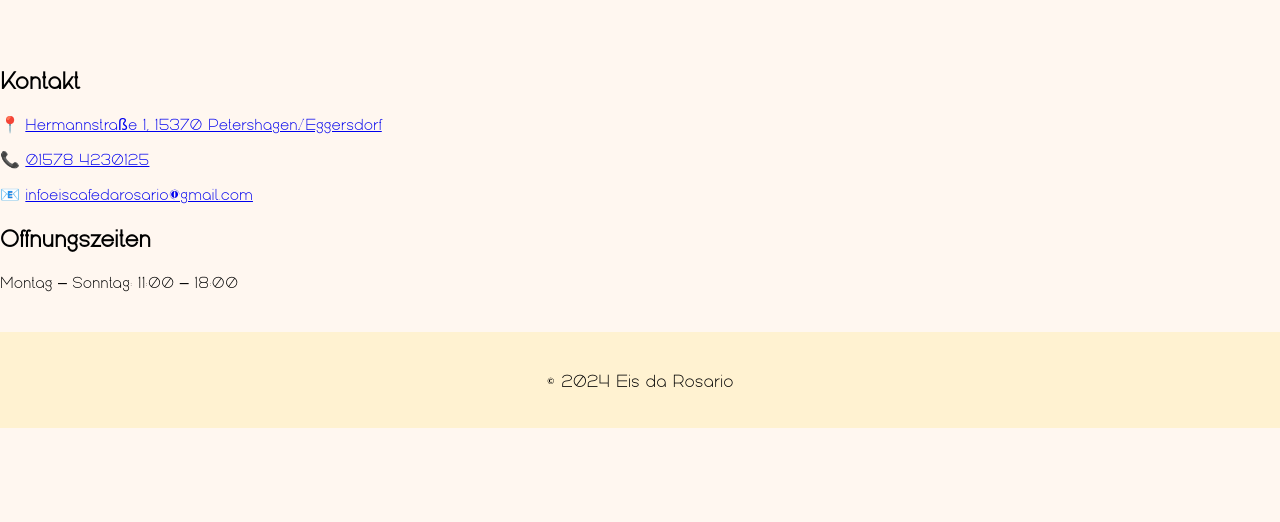
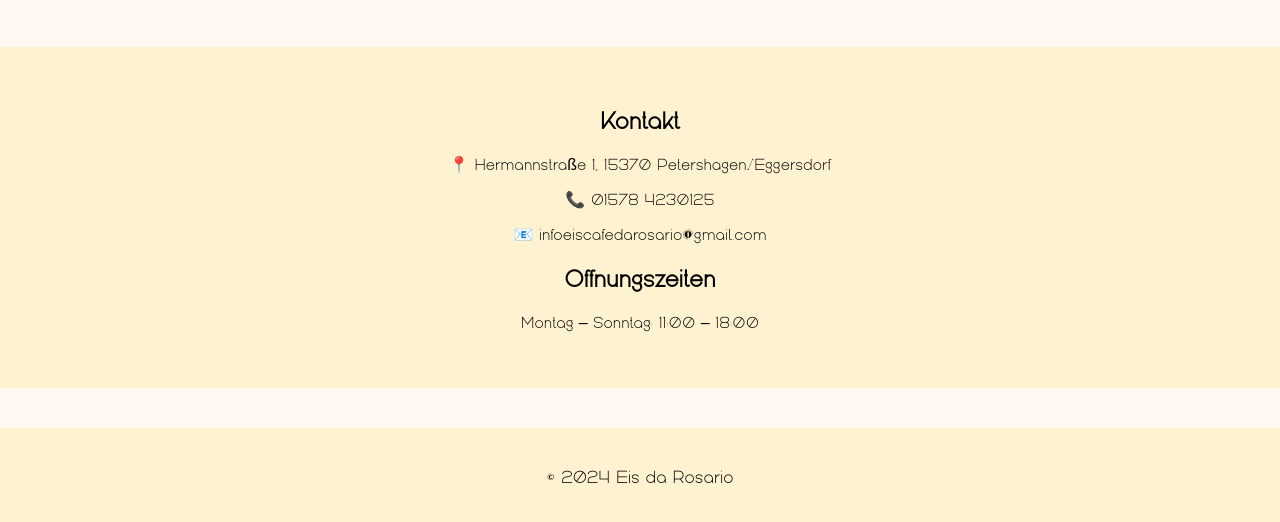
Before and after one commit to eisdarosario/eisdarosario, a plain HTML site: page index.html in a window 1280 px wide. Shown: the part 998-1520 px from the top of the page. Before the commit the page ends 1426 px from the top, so only its background shows below. Drawn offline with Linux system fonts and the light colour scheme.

Commit message:
Update index.html

```diff
--- a/index.html
+++ b/index.html
@@ -150,19 +150,20 @@
   </div>
 
     <!-- FOOTER BANNER -->
-  <div class="footer-banner">
+<div class="footer-banner" style="background-color: #fff2d1; text-align: center; padding: 40px 20px; color: #000000;">
   <h2>Kontakt</h2>
-    <p>📍 <a href="https://www.google.com/maps/place/Eis+da+Rosario/@52.5272654,13.7886178,17z/data=!3m1!5s0x47a8338ed1d6fd5f:0x5d55428520a408d1!4m6!3m5!1s0x47a833754fb76cad:0xb09fafc5c044a5c7!8m2!3d52.5273251!4d13.7913358!16s%2Fg%2F11y30cc8_0?entry=ttu&g_ep=EgoyMDI1MDQxNi4xIKXMDSoJLDEwMjExNjM5SAFQAw%3D%3D" target="_blank">Hermannstraße 1, 15370 Petershagen/Eggersdorf</a></p>
-    <p>📞 <a href="tel:015784230125">01578 4230125</a></p>
-    <p>📧 <a href="mailto:infoeiscafedarosario@gmail.com?subject=Anfrage&body=Guten%20Tag,">infoeiscafedarosario@gmail.com</a></p>
+  <p>📍 <a href="https://www.google.com/maps/place/Eis+da+Rosario/@52.5272654,13.7886178,17z/data=!3m1!5s0x47a8338ed1d6fd5f:0x5d55428520a408d1!4m6!3m5!1s0x47a833754fb76cad:0xb09fafc5c044a5c7!8m2!3d52.5273251!4d13.7913358!16s%2Fg%2F11y30cc8_0?entry=ttu&g_ep=EgoyMDI1MDQxNi4xIKXMDSoJLDEwMjExNjM5SAFQAw%3D%3D" style="color: #000000; text-decoration: none;">Hermannstraße 1, 15370 Petershagen/Eggersdorf</a></p>
+  <p>📞 <a href="tel:015784230125" style="color: #000000; text-decoration: none;">01578 4230125</a></p>
+  <p>📧 <a href="mailto:infoeiscafedarosario@gmail.com?subject=Anfrage&body=Guten%20Tag," style="color: #000000; text-decoration: none;">infoeiscafedarosario@gmail.com</a></p>
 
   <h2>Öffnungszeiten</h2>
   <p>Montag – Sonntag: 11:00 – 18:00</p>
 </div>
 
-  <footer>
+<footer style="background-color: #fff2d1; text-align: center; padding: 20px; color: #000000;">
   <p>&copy; 2024 Eis da Rosario</p>
 </footer>
 
+
 </body>
 </html>
```
Lines whose indentation alone changed are shown as unchanged.
